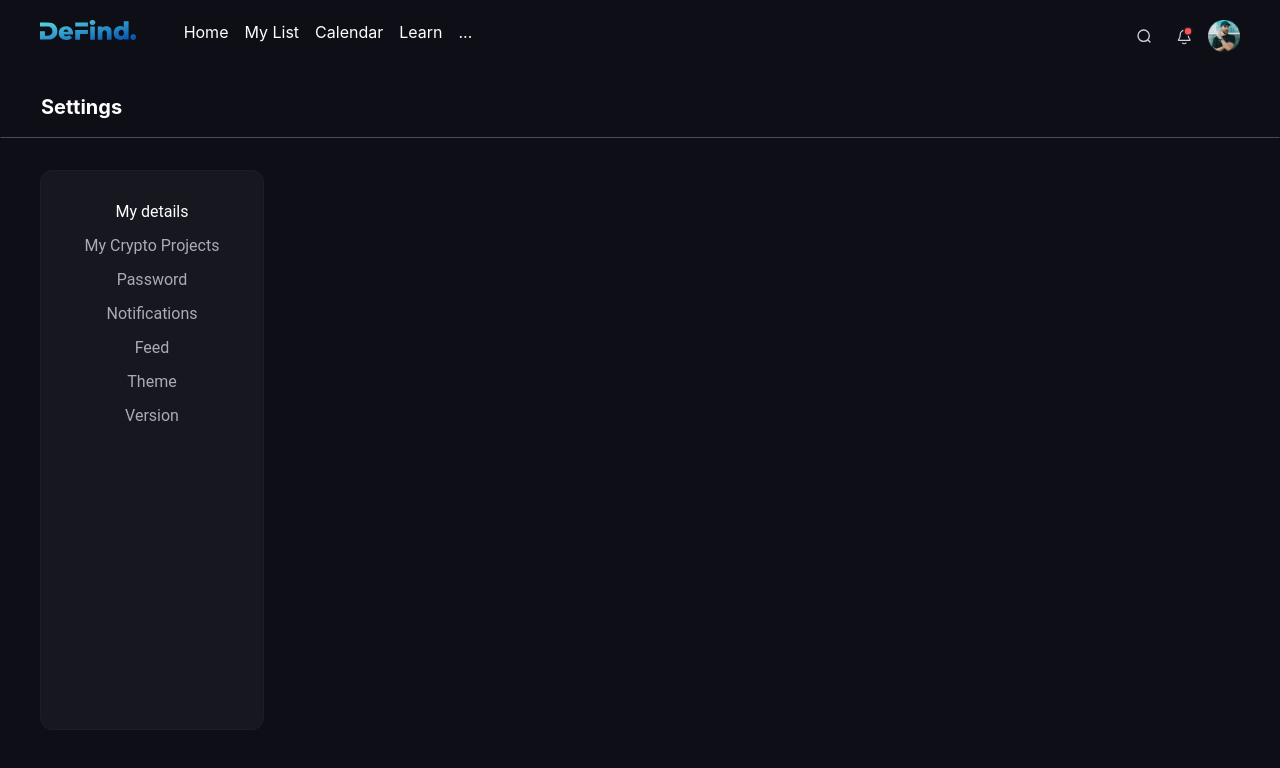
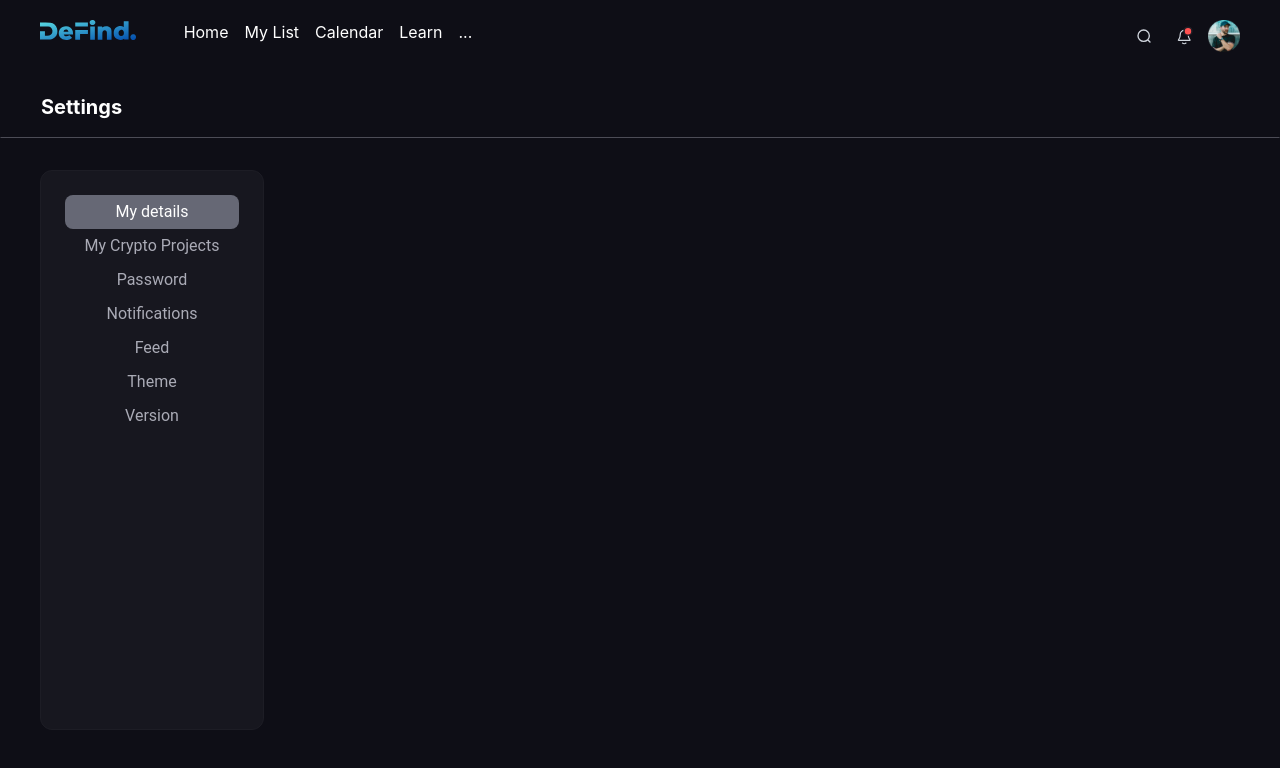
Before and after one commit to dreamdev2427/defind_frontend, a React (Create React App) app: page /settings in a window 1280 px wide. Shown: the top 768 px of the page. Built offline with nearby package versions, Linux system fonts and the light colour scheme.

Commit message:
update showing active tab

```diff
--- a/src/components/Header.jsx
+++ b/src/components/Header.jsx
@@ -30,7 +30,12 @@ const Header = () => {
           >
             Calendar
           </div>
-          <div className="text-white mx-2">Learn</div>
+          <div
+            className="text-white mx-2"
+            onClick={() => navigate("/training")}
+          >
+            Learn
+          </div>
           <div className="text-white mx-2">...</div>
         </div>
       </div>
--- a/src/pages/Profile.jsx
+++ b/src/pages/Profile.jsx
@@ -5,7 +5,7 @@ import {
   Tab,
   TabPanel,
 } from "@material-tailwind/react";
-import { useState } from "react";
+import { useEffect, useState } from "react";
 import AvatarImg from "../assets/avatar2.png";
 import VerifiedBlueTick from "../assets/VerifiedBlueTick.png";
 import CopyIcon from "../assets/copy.svg";
@@ -23,11 +23,11 @@ const Profile = () => {
   const data = [
     {
       label: "My details",
-      value: "my details",
+      value: "mydetails",
     },
     {
       label: "My Crypto Projects",
-      value: "my crypto projects",
+      value: "mycryptoprojects",
     },
     {
       label: "Password",
@@ -51,12 +51,12 @@ const Profile = () => {
     },
   ];
 
-  const [activeTab, setActiveTab] = useState("my details");
+  const [activeTab, setActiveTab] = useState("mydetails");
   const [isInEditionOfProofile, setIsInEditionOfProfile] = useState(false);
   const [nftActivity, setNftActivity] = useState(false);
   const [shitcoinActivity, setShitcoinActivity] = useState(false);
   const [englishActivity, setEnglichActivity] = useState(false);
-  const [defiActivity, setDefiActivity] = useState(false);
+  const [defiActivity, setDefiActivity] = useState(true);
   const [ohmActivity, setOhmActivity] = useState(false);
   const [ethActivity, setEthActivity] = useState(false);
 
@@ -69,7 +69,7 @@ const Profile = () => {
         <TabsHeader
           className="w-56 px-6 py-6 border-[#1D1D25] border-[1px] rounded-xl bg-[#1D1D25] min-h-[70vh]  "
           indicatorProps={{
-            className: "bg-[#666875] shadow-none ",
+            className: "bg-transparent",
           }}
         >
           {data.map(({ label, value }) => (
@@ -78,7 +78,9 @@ const Profile = () => {
               value={value}
               onClick={() => setActiveTab(value)}
               className={
-                activeTab === value ? "text-white " : "text-[#aaabb6] "
+                activeTab === value
+                  ? "text-white bg-[#666875] rounded-lg"
+                  : "text-[#aaabb6] bg-transparent"
               }
             >
               {label}
@@ -87,8 +89,8 @@ const Profile = () => {
         </TabsHeader>
         <TabsBody>
           <TabPanel
-            key={"my details"}
-            value={"my details"}
+            key={"mydetails"}
+            value={"mydetails"}
             className="py-0 px-10 min-h-[100vh]"
           >
             <div className="flex justify-between pb-5 border-b-[#4C4C56] border-b-[1px]">
@@ -322,8 +324,8 @@ const Profile = () => {
             )}
           </TabPanel>
           <TabPanel
-            key={"my crypto projects"}
-            value={"my crypto projects"}
+            key={"mycryptoprojects"}
+            value={"mycryptoprojects"}
             className="py-0 px-10 min-h-[100vh]"
           >
             <div className="text-lg text-white text-left ml-10">
--- a/src/pages/Training/index.jsx
+++ b/src/pages/Training/index.jsx
@@ -1,3 +1,13 @@
-const TrainingHome = () => {};
+import TrainderPNG from "../../assets/trainer.png";
+
+const TrainingHome = () => {
+  return (
+    <div className="w-full min-h-[100vh]">
+      <div className="">
+        <img src={TrainderPNG} className="w-full" alt="training banner" />
+      </div>
+    </div>
+  );
+};
 
 export default TrainingHome;
```
Also changed, not shown: src/assets/trainer.png (added), src/assets/traingbanner.png (added).
